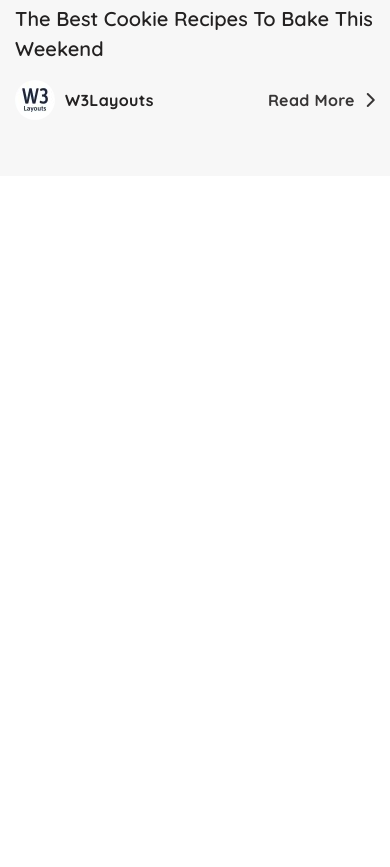
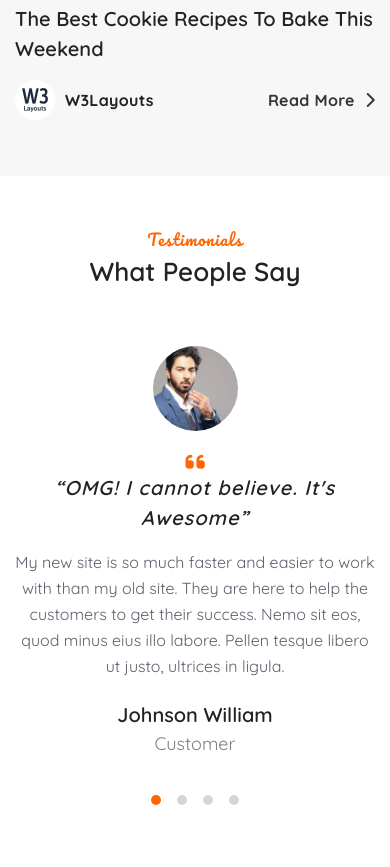
Before and after one commit to khadang2106/Diner_Project, a plain HTML site: page index.html in a window 390 px wide. Shown: the part 8000-8867 px from the top of the page. Before the commit the page ends 8416 px from the top, so only its background shows below. Drawn offline with nearby package versions, Linux system fonts and the light colour scheme; a script that the page names is missing.

Commit message:
Update: feedback

```diff
--- a/css/dark-style.css
+++ b/css/dark-style.css
@@ -68,3 +68,14 @@ body.dark .posts__item .card-body .card-text .diner-btn{
 body.dark .posts__item .card-body .card-text .diner-btn:hover{
     color: #ff6600;
 }
+
+/* FEEDBACK */
+body.dark .feedback__item .quote{
+    color: #eee;
+}
+body.dark .feedback__item p{
+    color: #c2d0da;
+}
+body.dark .feedback__item .name{
+    color: #eee;
+}
--- a/css/style.css
+++ b/css/style.css
@@ -801,6 +801,85 @@ html, body{
     }
 }
 
+/* FEEDBACK */
+.feedback__item{
+    max-width: 700px;
+    margin: auto;
+}
+.feedback__item .feedback__pic{
+    width: 85px;
+    height: 85px;
+    border-radius: 50%;
+    margin: 0 auto 20px;
+    overflow: hidden;
+    cursor: pointer;
+}
+.feedback__item i{
+    display: block;
+    font-size: 22px;
+    color: #ff6600;
+}
+.feedback__item p{
+    margin: 0;
+    font-size: 18px;
+    line-height: 28px;
+    color: rgba(22,28,45,0.7);
+}
+.feedback__item .quote{
+    font-size: 24px;
+    font-weight: 600;
+    line-height: 36px;
+    color: #232121;
+    font-style: italic;
+    letter-spacing: 1px;
+    margin-bottom: 1rem;
+}
+.feedback__item .name{
+    font-size: 20px;
+    font-weight: 600;
+    color: #232121;
+    line-height: 1.2;
+}
+.feedback__item p:last-of-type{
+    opacity: 0.8;
+    margin-top: 4px;
+}
+.owl-theme .owl-dots .owl-dot.active span, .owl-theme .owl-dots .owl-dot:hover span{
+    background: #ff6600;
+}
+.owl-theme .owl-nav.disabled+.owl-dots{
+    margin-top: 0;
+}
+.owl-theme .owl-dots .owl-dot span{
+    margin: 5px 2px;
+}
+.owl-carousel button.owl-dot{
+    padding: 1px 6px !important;
+}
+
+/* FEEDBACK-RESPONSIVE */
+@media screen and (max-width: 675px){
+    .feedback__item .quote{
+        font-size: 22px;
+        line-height: 32px;
+    }
+}
+@media screen and (max-width: 600px){
+    .feedback__item p{
+        font-size: 16px;
+        line-height: 26px;
+    }
+    .feedback__item p:last-of-type{
+        font-size: 18px;
+    }
+}
+@media screen and (max-width: 475px){
+    .feedback__item .quote{
+        font-size: 20px;
+        line-height: 30px;
+    }
+}
+
 /* BACK TO TOP */
 .backToTop{
     position: fixed;
@@ -824,8 +903,6 @@ html, body{
 }
 
 
-
-
 /* ANIMATION */
 @keyframes ripple{
     0% {
--- a/index.html
+++ b/index.html
@@ -512,6 +512,58 @@
     </div>
   </section>
   <!-- FEEDBACK -->
+  <section class="feedback py-5">
+    <div class="container py-md-3 py-lg-5">
+      <div class="title text-center">
+        <h6>Testimonials</h6>
+        <h3 class="mb-5">What People Say</h3>
+      </div>
+      <div class="feedback__content text-center">
+        <div class="owl-carousel owl-theme">
+          <div class="feedback__item py-2 mb-4">
+            <div class="feedback__pic">
+              <img src="./img/team1.jpg" alt="team1" class="img-fluid">
+            </div>
+            <i class="fa fa-quote-left"></i>
+            <p class="quote">&ldquo;OMG! I cannot believe. It's Awesome&rdquo;</p>
+            <p>My new site is so much faster and easier to work with than my old site. They are here to help the customers to get their success. Nemo sit eos, quod minus eius illo labore. Pellen tesque libero ut justo, ultrices in ligula.</p>
+            <p class="name mt-4">Johnson William</p>
+            <p>Customer</p>
+          </div>
+          <div class="feedback__item py-2 mb-4">
+            <div class="feedback__pic">
+              <img src="./img/team2.jpg" alt="team2" class="img-fluid">
+            </div>
+            <i class="fa fa-quote-left"></i>
+            <p class="quote">&ldquo;Simply the best. Better than all the rest.&rdquo;</p>
+            <p>My new site is so much faster and easier to work with than my old site. They are here to help the customers to get their success. Nemo sit eos, quod minus eius illo labore. Pellen tesque libero ut justo, ultrices in ligula.</p>
+            <p class="name mt-4">Alexander Sakura</p>
+            <p>Customer</p>
+          </div>
+          <div class="feedback__item py-2 mb-4">
+            <div class="feedback__pic">
+              <img src="./img/team3.jpg" alt="team3" class="img-fluid">
+            </div>
+            <i class="fa fa-quote-left"></i>
+            <p class="quote">&ldquo;OMG! I cannot believe. It's Awesome&rdquo;</p>
+            <p>My new site is so much faster and easier to work with than my old site. They are here to help the customers to get their success. Nemo sit eos, quod minus eius illo labore. Pellen tesque libero ut justo, ultrices in ligula.</p>
+            <p class="name mt-4">John Wilson</p>
+            <p>Customer</p>
+          </div>
+          <div class="feedback__item py-2 mb-4">
+            <div class="feedback__pic">
+              <img src="./img/team2.jpg" alt="team2" class="img-fluid">
+            </div>
+            <i class="fa fa-quote-left"></i>
+            <p class="quote">&ldquo;OMG! I cannot believe. It's Awesome&rdquo;</p>
+            <p>My new site is so much faster and easier to work with than my old site. They are here to help the customers to get their success. Nemo sit eos, quod minus eius illo labore. Pellen tesque libero ut justo, ultrices in ligula.</p>
+            <p class="name mt-4">Julia Sakura</p>
+            <p>Customer</p>
+          </div>
+        </div>
+      </div>
+    </div>
+  </section>
   <!-- FOOTER -->
   <!-- BACK TO TOP -->
   <a href="#" class="backToTop cd-top text-replace js-cd-top">
@@ -555,6 +607,23 @@
 
   <!-- OWL CAROUSEL JS -->
   <script src="./js/owl.carousel.min.js"></script>
+  <script>
+    $('.owl-carousel').owlCarousel({
+    loop:true,
+    margin:50,
+    responsiveClass:true,
+    responsive:{
+        0:{
+            items:1,
+            nav:false
+        },
+        768:{
+            items:1,
+            nav:false
+        },
+    }
+    })
+  </script>
 
   <!-- OVERLAY-NAVBAR JS -->
   <script>
```
